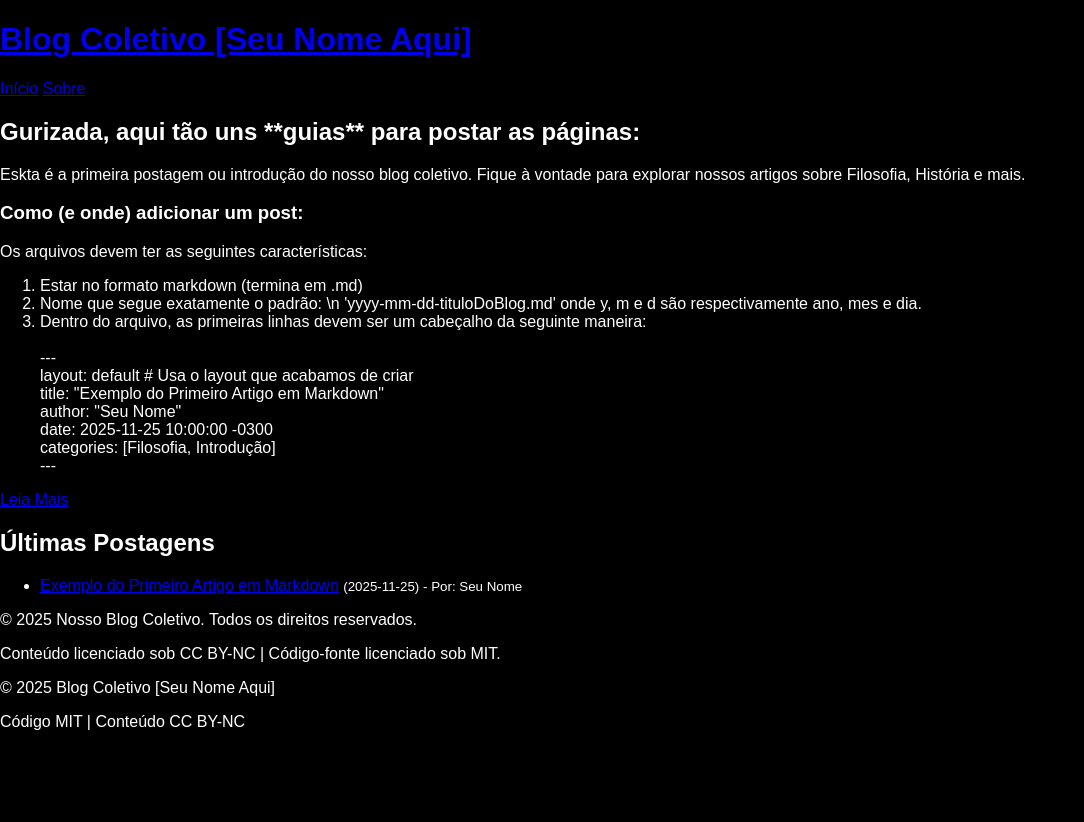
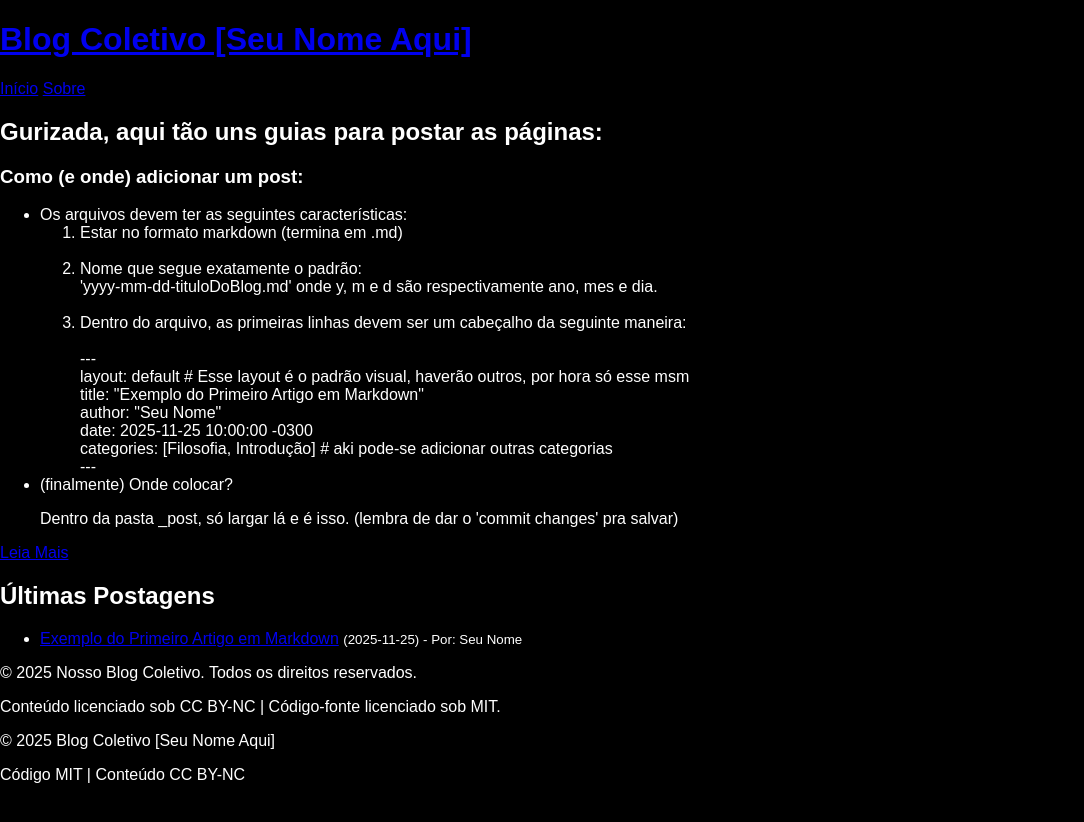
Before and after one commit to willskiufrgs-a11y/kaliTimes, a Jekyll site: the page built from index.html, in a window 1280 px wide. Shown: the top 822 px of the page, without its empty margins (0-1084 px from the left). Built offline with Jekyll 4.4.1, drawn with Linux system fonts in a browser that asks for light colours.

Commit message:
listas..

```diff
--- a/index.html
+++ b/index.html
@@ -19,25 +19,27 @@ title: Início
 
 	<main>
 		<section>
-			<h2>Gurizada, aqui tão uns **guias** para postar as páginas:</h2>
-			<p>Eskta é a primeira postagem ou introdução do nosso blog coletivo. Fique à vontade para
-				explorar nossos artigos sobre Filosofia, História e mais.</p>
+			<h2>Gurizada, aqui tão uns guias para postar as páginas:</h2>
 			<article>
 				<h3>Como (e onde) adicionar um post:</h3>
-				<p>Os arquivos devem ter as seguintes características:</p>
+				<ul>
+				<li>Os arquivos devem ter as seguintes características:</li>
 				<ol>
-						<li>Estar no formato markdown (termina em .md)</li>
-                        <li>Nome que segue exatamente o padrão: \n 'yyyy-mm-dd-tituloDoBlog.md' onde y, m e d são respectivamente ano, mes e dia.</li>
+						<li>Estar no formato markdown (termina em .md)</li>  <br>
+						<li>Nome que segue exatamente o padrão: <br> 'yyyy-mm-dd-tituloDoBlog.md' onde y, m e d são respectivamente ano, mes e dia.</li> <br>
 				<li>Dentro do arquivo, as primeiras linhas devem ser um cabeçalho da seguinte maneira: <br>
 <br>---
-<br>layout: default # Usa o layout que acabamos de criar
+<br>layout: default # Esse layout é o padrão visual, haverão outros, por hora só esse msm
 <br>title: "Exemplo do Primeiro Artigo em Markdown"
 <br>author: "Seu Nome"
 <br>date: 2025-11-25 10:00:00 -0300
-<br>categories: [Filosofia, Introdução]
+<br>categories: [Filosofia, Introdução] # aki pode-se adicionar outras categorias
 <br>---</li>
 
 				</ol>
+				<li>(finalmente) Onde colocar?</li>
+				<p>Dentro da pasta _post, só largar lá e é isso. (lembra de dar o 'commit changes' pra salvar)
+				</ul>
 				<a href="artigo-exemplo.html">Leia Mais</a>
 			</article>
 
```
Also changed, not shown: 1 other file.
